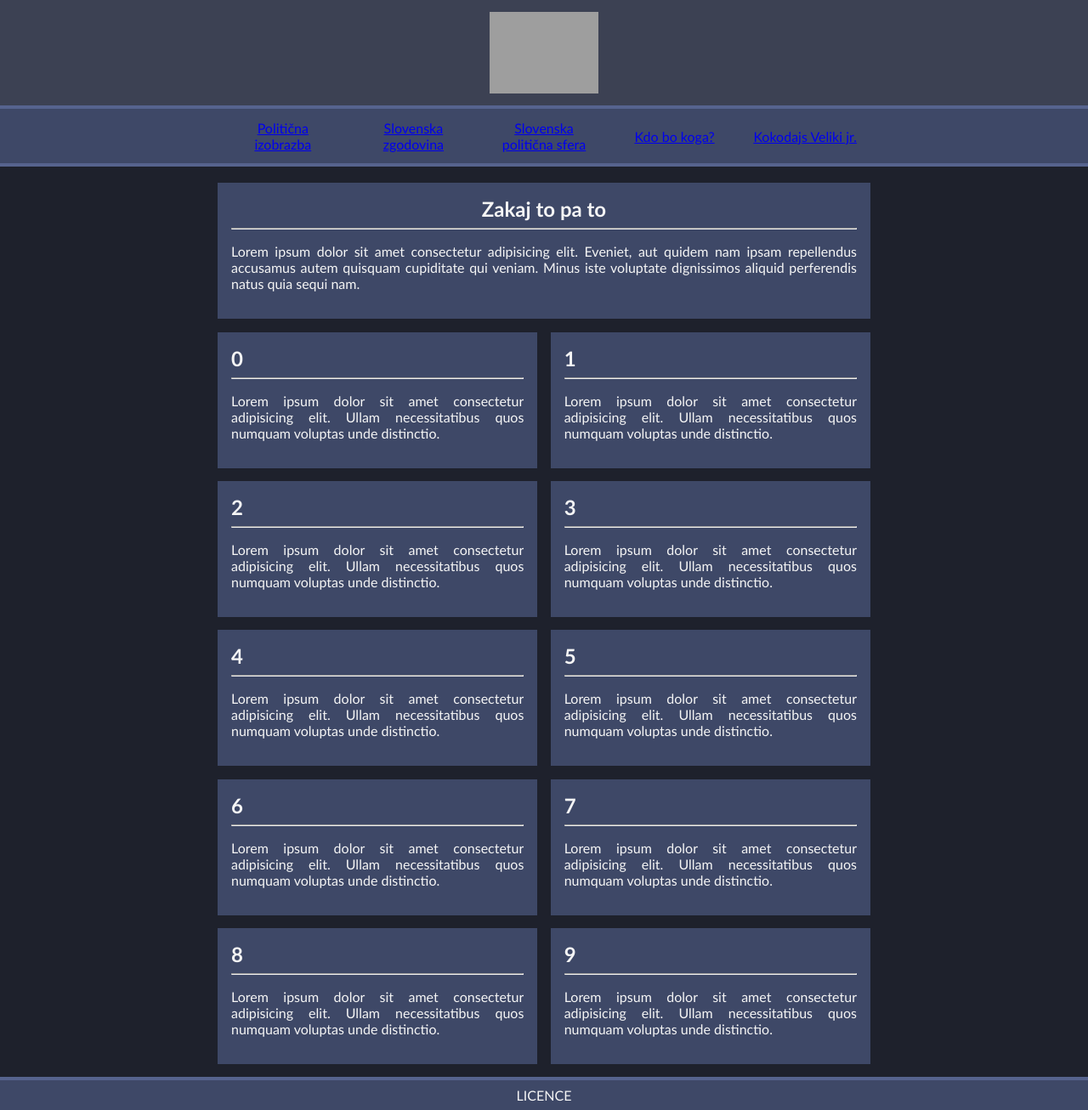
After one commit to mteXD/citalnice, a Flask app: template templates/home.html in a window 1280 px wide. The commit adds this page. Shown: the whole page at 85% size. Run offline with Flask 2, Linux system fonts and the light colour scheme; the template is opened without the code that fills it, so the values that code supplies are empty; grey boxes are pictures that could not be loaded.

Commit message:
Ho lee Foook It works now thx Gaben (Gabe Newell)

```diff
--- a/run.py
+++ b/run.py
@@ -4,7 +4,7 @@ app = Flask(__name__)
 @app.route("/")
 @app.route("/home")
 def home():
-	return render_template('site.html')
+	return render_template('home.html')
 
 @app.route("/about")
 def about():
--- /dev/null
+++ b/templates/home.html
@@ -0,0 +1,26 @@
+{% extends "layout.html" %}
+{% block content %}
+<article class="full-size-article">
+	<h2>Zakaj to pa to</h2>
+	<hr>
+	<p>
+		Lorem ipsum dolor sit amet consectetur adipisicing elit. Eveniet, aut quidem nam ipsam
+		repellendus
+		accusamus
+		autem quisquam cupiditate qui veniam. Minus iste voluptate dignissimos aliquid perferendis natus
+		quia
+		sequi
+		nam.
+	</p>
+</article>
+{% for x in range(10) %}
+<article>
+	<h2>{{ x }}</h2>
+	<hr>
+	<p>
+		Lorem ipsum dolor sit amet consectetur adipisicing elit. Ullam necessitatibus quos numquam
+		voluptas unde distinctio.
+	</p>
+</article>
+{% endfor %}
+{% endblock content %}
--- a/templates/site.html
+++ b/templates/layout.html
@@ -30,39 +30,17 @@
 			<nav class="container-narrow">
 				<ul class="flex-container">
 					<li id="closebtn" onclick="closeNav()">&times;</li>
-					<li>Politična izobrazba</li>
-					<li>Slovenska zgodovina</li>
-					<li>Slovenska politična sfera</li>
-					<li>Kdo bo koga?</li>
-					<li>Kokodajs Veliki jr.</li>
+					<li><a href="{{ url_for('about') }}">Politična izobrazba</a></li>
+					<li><a href="{{ url_for('about') }}">Slovenska zgodovina</a></li>
+					<li><a href="{{ url_for('about') }}">Slovenska politična sfera</a></li>
+					<li><a href="{{ url_for('about') }}">Kdo bo koga?</a></li>
+					<li><a href="{{ url_for('about') }}">Kokodajs Veliki jr.</a></li>
 				</ul>
 			</nav>
 		</div>
 		<div class="section-container container-narrow">
 			<section class="flex-container">
-				<article class="full-size-article">
-					<h2>Zakaj to pa to</h2>
-					<hr>
-					<p>
-						Lorem ipsum dolor sit amet consectetur adipisicing elit. Eveniet, aut quidem nam ipsam
-						repellendus
-						accusamus
-						autem quisquam cupiditate qui veniam. Minus iste voluptate dignissimos aliquid perferendis natus
-						quia
-						sequi
-						nam.
-					</p>
-				</article>
-				{% for x in range(10) %}
-				<article>
-					<h2>{{ x }}</h2>
-					<hr>
-					<p>
-						Lorem ipsum dolor sit amet consectetur adipisicing elit. Ullam necessitatibus quos numquam
-						voluptas unde distinctio.
-					</p>
-				</article>
-				{% endfor %}
+				{% block content %} {% endblock %}
 			</section>
 		</div>
 		<footer>LICENCE</footer>
```
Also changed, not shown: templates/about.html (added, +7 -0 lines).
